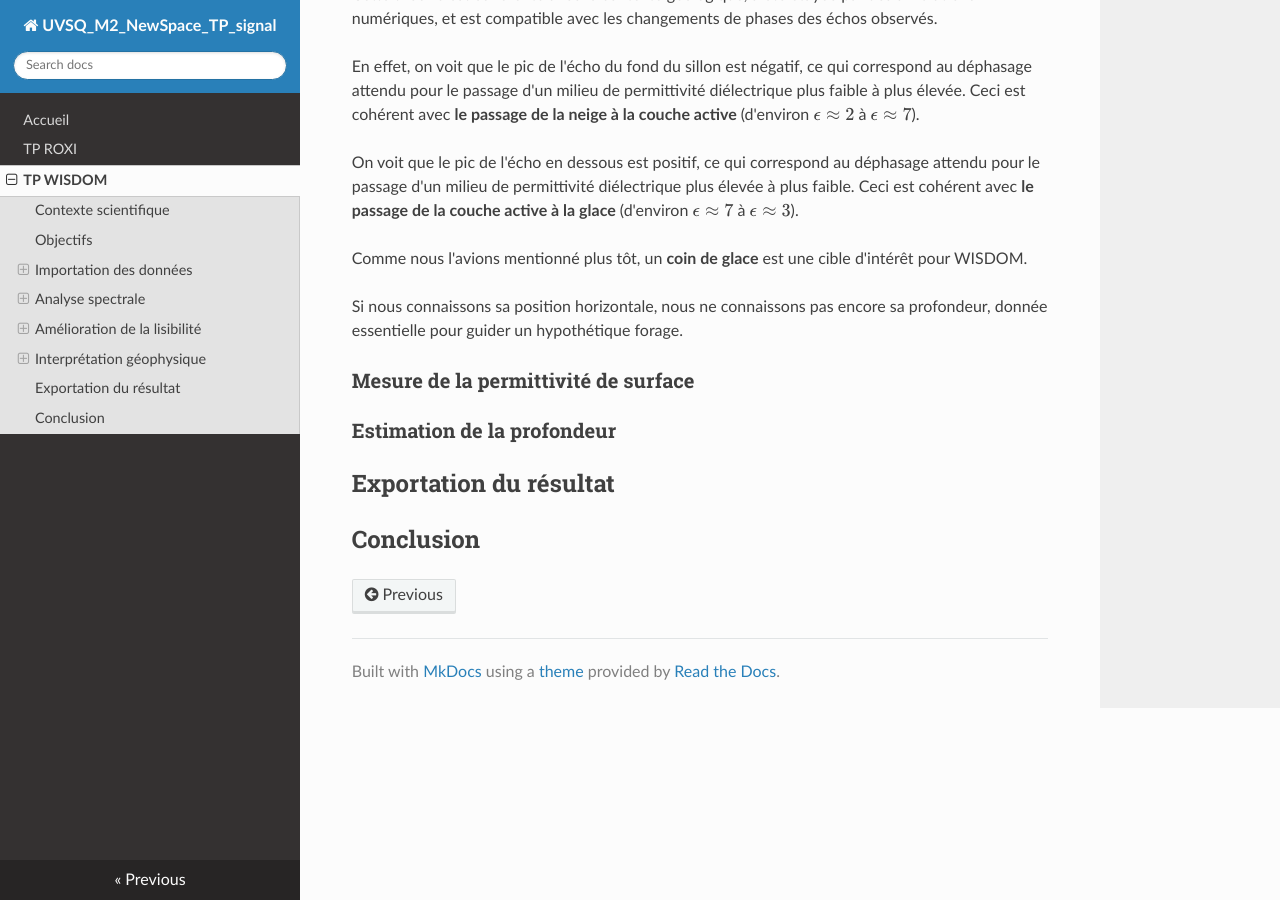
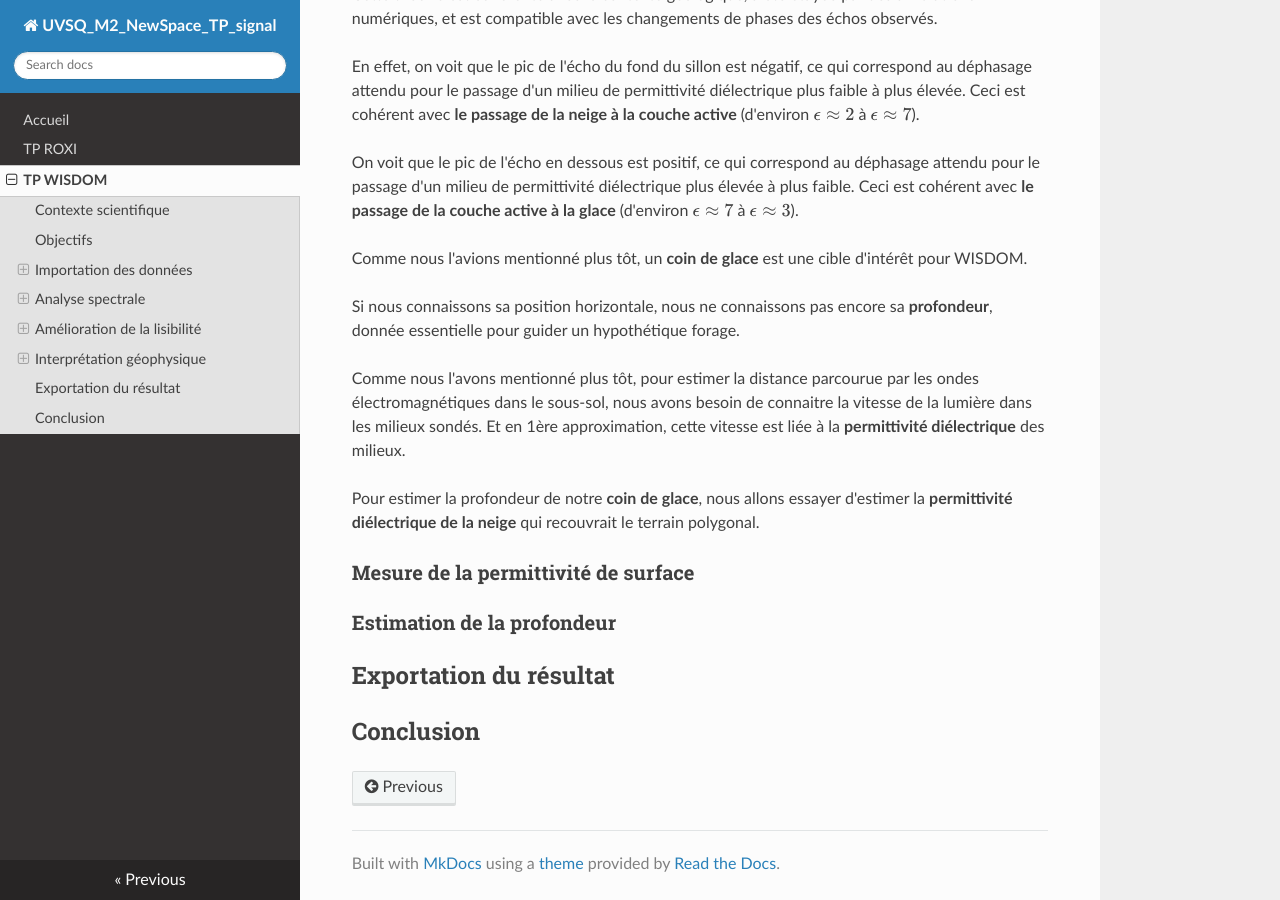
Before and after one commit to NicOudart/UVSQ_M2_NewSpace_TP_signal, an MkDocs documentation site: the page built from docs/TP_WISDOM.md, in a window 1280 px wide and 900 px high, scrolled down 31160 px. Built offline with MkDocs 1.6.1, drawn with Linux system fonts in a browser that asks for light colours; nearby versions of some CDN libraries.

Commit message:
-Progress on WISDOM.

```diff
--- a/docs/TP_WISDOM.md
+++ b/docs/TP_WISDOM.md
@@ -856,7 +856,12 @@ Ceci est cohérent avec **le passage de la couche active à la glace** (d'enviro
 
 Comme nous l'avions mentionné plus tôt, un **coin de glace** est une cible d'intérêt pour WISDOM.
 
-Si nous connaissons sa position horizontale, nous ne connaissons pas encore sa profondeur, donnée essentielle pour guider un hypothétique forage.
+Si nous connaissons sa position horizontale, nous ne connaissons pas encore sa **profondeur**, donnée essentielle pour guider un hypothétique forage.
+
+Comme nous l'avons mentionné plus tôt, pour estimer la distance parcourue par les ondes électromagnétiques dans le sous-sol, nous avons besoin de connaitre la vitesse de la lumière dans les milieux sondés.
+Et en 1ère approximation, cette vitesse est liée à la **permittivité diélectrique** des milieux.
+
+Pour estimer la profondeur de notre **coin de glace**, nous allons essayer d'estimer la **permittivité diélectrique de la neige** qui recouvrait le terrain polygonal.
 
 ### Mesure de la permittivité de surface
 
```
